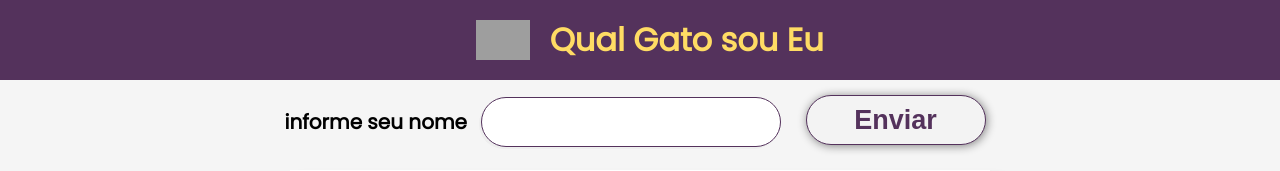
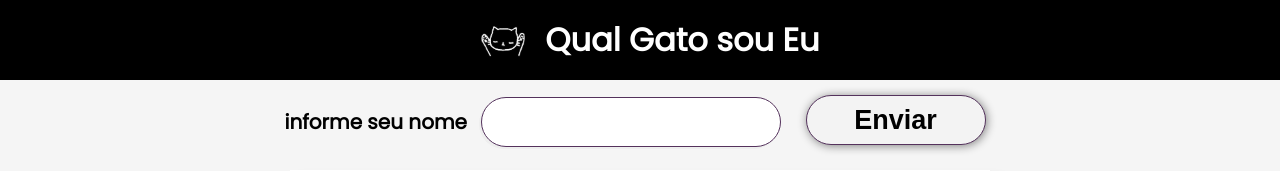
Before and after one commit to MDomantunes/Esse-gato-sou-eu-2, a Flask app: page / in a window 1280 px wide. Shown: the top 171 px of the page. Run offline with Flask 3, Linux system fonts and the light colour scheme; grey boxes are pictures that could not be loaded.

Commit message:
Projeto finalizado

```diff
--- a/static/style.css
+++ b/static/style.css
@@ -18,8 +18,8 @@ body {
 header{
     height: 10vh;
     padding: 20px 0;
-    background-color: #54325C;
-    color: #FFDC64;
+    background-color: #000000;
+    color: #ffffff;
     display: flex;
     justify-content: center;
     align-items: center;
@@ -75,7 +75,7 @@ main {
     background-color: #f3f3f3;
     border: 1px solid #54325C;
     border-radius: 25px;
-    color: #54325C;
+    color: #000000;
     padding: 0 30px;
     height: 50px;
     font-size: 27px;
@@ -121,7 +121,7 @@ main {
 footer {
     width: 100%;
     padding: 20px 0;
-    background-color: #FFDC64;
-    color: #54325C;
+    background-color: #000000;
+    color: #ffffff;
     text-align: center;
 }
--- a/templates/index.html
+++ b/templates/index.html
@@ -8,7 +8,7 @@
 </head>
 <body>
     <header>
-        <img src="img/gato.jpg" alt="Gato">
+        <img src="../static/logo.jpg" alt="Gato">
         <h1>Qual Gato sou Eu</h1>
     </header>
     <main>
```
Also changed, not shown: requirements.txt (added, +15 -0 lines), static/logo.jpg (added).
